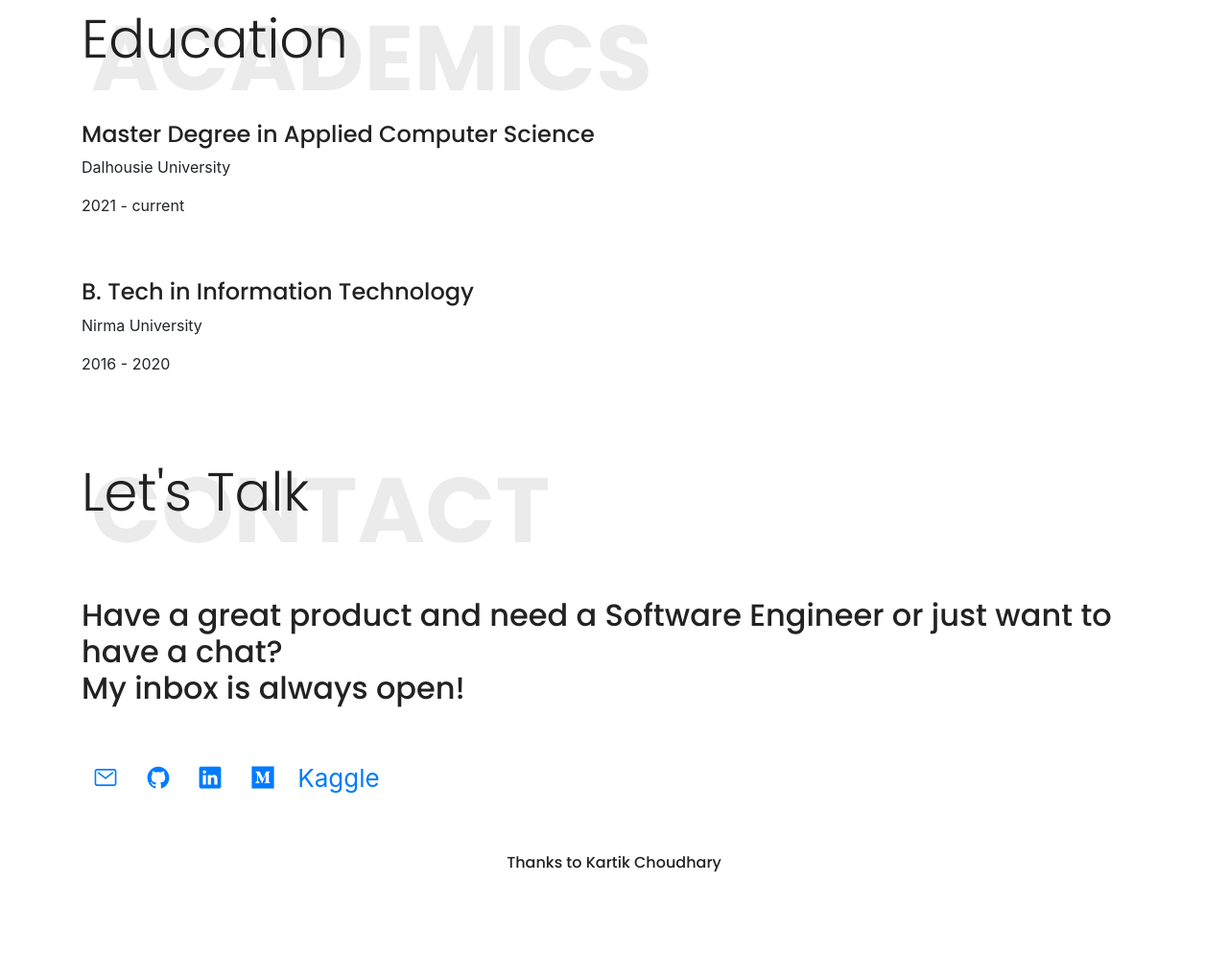
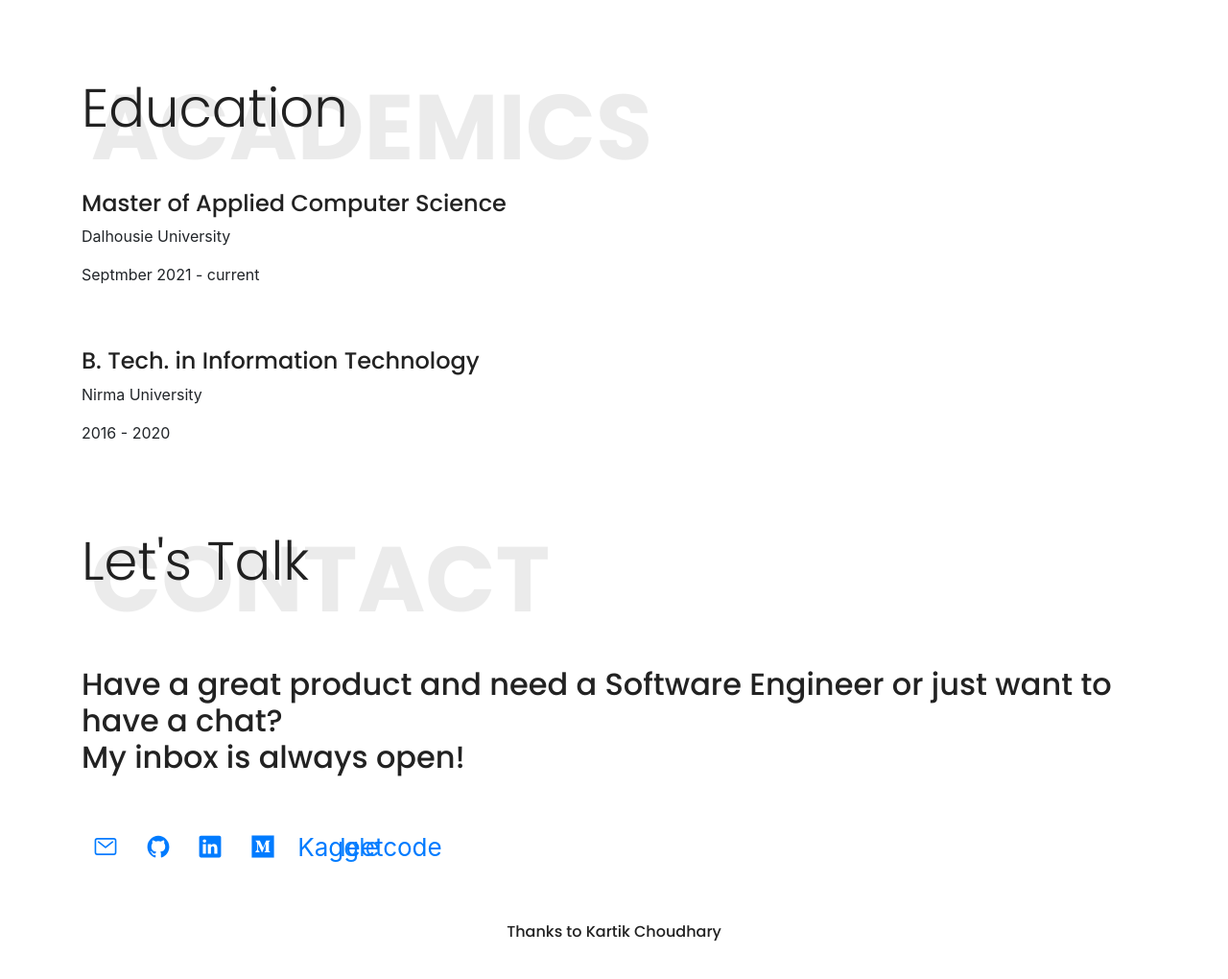
Before and after one commit to MananAmin/manan-resume, a plain HTML site: page index.html in a window 1280 px wide. Shown: the part 2419-3439 px from the top of the page at 96% size. Before the commit the page ends 3375 px from the top, so only its background shows below. Drawn offline with nearby package versions, Linux system fonts and the light colour scheme.

Commit message:
updated bio

```diff
--- a/index.html
+++ b/index.html
@@ -46,8 +46,9 @@
                                 is one where a primary requirement for staying relevant is to continuously keep
                                 learning.
                             </p>
+
                             <p>
-                                Apart from work, I also actively participate in different data-science competitions. I have published a few blogs and kernels on Kaggle and Medium. Currently, I have the title of Kaggle Expert. ( top 5% of data scientists on Kaggle).
+                             My educational background in computer science has given me a solid understanding of Data structures and Software design. I have an excellent in-depth knowledge of core computer science subjects like Operating systems, Databases and Networks. Apart from these, I was fortunate enough to learn advanced topics like Microservice Architecture, Cloud Computing, Advanced data structure and Advanced Network Security.
                             </p>
                             <ul class="social-links list-unstyled mt-4">
                                 <li><a href="mailto:mananamin7359@gmail.com">
@@ -135,7 +136,7 @@
                 <div class="col-lg-3 col-md-4 mt-4">
                     <div class="icon-box">
                         <!-- <ion-icon name="logo-nike"></ion-icon> -->
-                        <h3>Docker</h3>
+                        <h3>Docker/AWS</h3>
                     </div>
                 </div>
                 <div class="col-lg-3 col-md-4 mt-4">
@@ -193,17 +194,17 @@
                         <h1 class="bold-text bg-text">Academics</h1>
                         <div class="py-4">
                             <div class="desc">
-                                <h4>Master Degree in Applied Computer Science</h4>
+                                <h4>Master of Applied Computer Science</h4>
                                 <p>Dalhousie University</p>
                             </div>
                             <div>
-                                <p>2021 - current</p>
+                                <p>Septmber 2021 - current</p>
                             </div>
                         </div>
 
                         <div class="py-4">
                             <div class="desc">
-                                <h4>B. Tech in Information Technology</h4>
+                                <h4>B. Tech. in Information Technology</h4>
                                 <p>Nirma University</p>
                             </div>
                             <div>
@@ -323,9 +324,9 @@
                         <li><a href="https://www.kaggle.com/manann">
                             <div>Kaggle</div>
                         </a></li>
-                        <!-- <li  ><a href="https://leetcode.com/16bit122/">
+                        <li ><a href="https://leetcode.com/16bit122/">
                             <div>leetcode</div>
-                        </a></li> -->
+                        </a></li>
                     </ul>
                 </div>
             </div>
```
